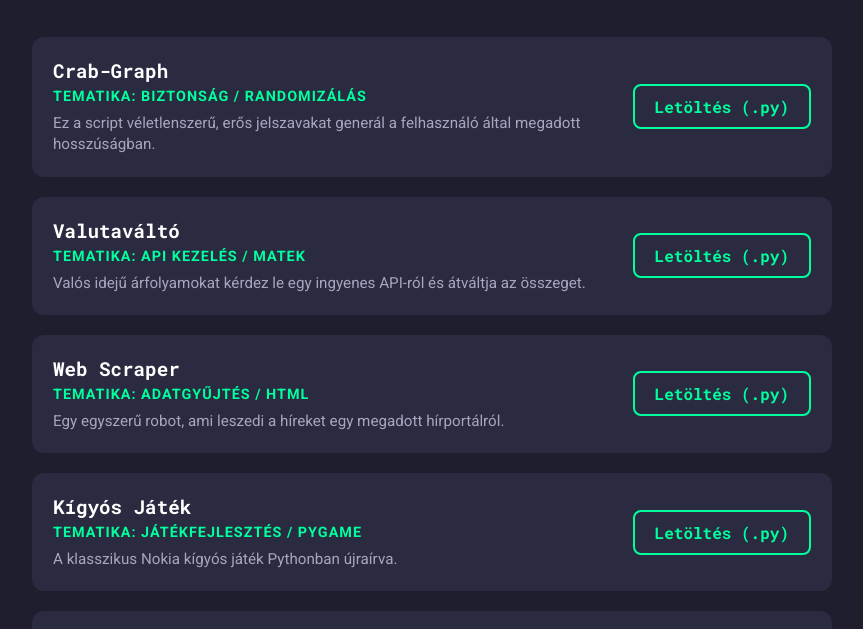
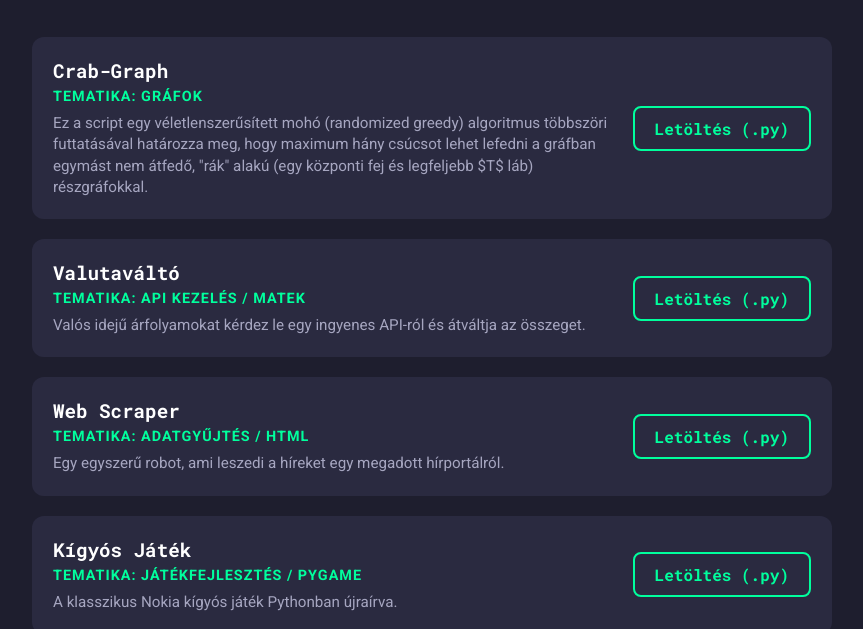
Before and after one commit to Silvvaaa/Silvvaaa.github.io, a plain HTML site: page index.html in a window 1280 px wide. Shown: the part 163-792 px from the top of the page, without its empty margins (208-1071 px from the left). Drawn offline with Linux system fonts and the light colour scheme.

Commit message:
Update description and theme for Crab-Graph

```diff
--- a/index.html
+++ b/index.html
@@ -19,8 +19,8 @@
 
             <div class="file-card">
                 <div class="file-info">
-                    <h3>Crab-Graph</h3> <p class="theme">Tematika: Biztonság / Randomizálás</p>
-                    <p class="desc">Ez a script véletlenszerű, erős jelszavakat generál a felhasználó által megadott hosszúságban.</p>
+                    <h3>Crab-Graph</h3> <p class="theme">Tematika: Gráfok</p>
+                    <p class="desc">Ez a script egy véletlenszerűsített mohó (randomized greedy) algoritmus többszöri futtatásával határozza meg, hogy maximum hány csúcsot lehet lefedni a gráfban egymást nem átfedő, "rák" alakú (egy központi fej és legfeljebb $T$ láb) részgráfokkal.</p>
                 </div>
                 <a href="crab.py" class="download-btn" download>Letöltés (.py)</a>
             </div>
```
